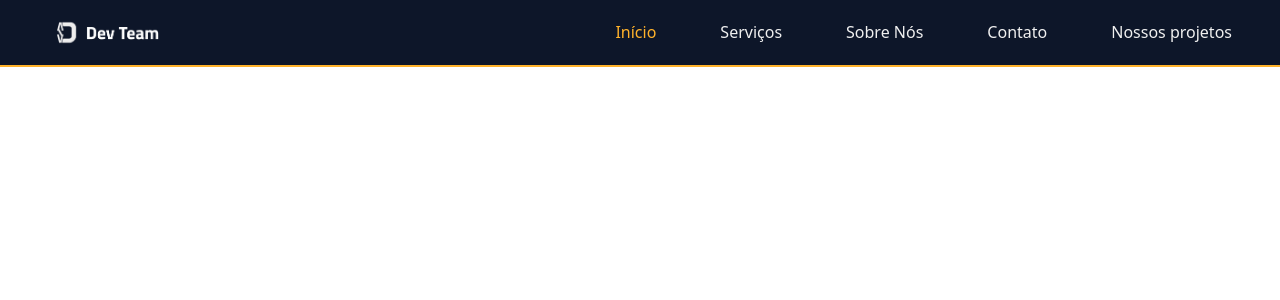
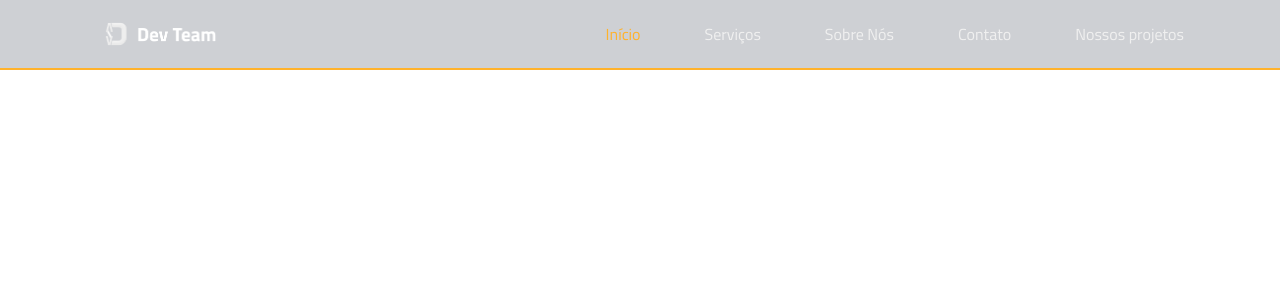
Before and after one commit to DevTeam-On/dev-team-page, a Next.js app: page / in a window 1280 px wide. Shown: the top 300 px of the page. Built offline with nearby package versions, Linux system fonts and the light colour scheme.

Commit message:
refact/feat: :hammer: add ItemsHeader component

```diff
--- /dev/null
+++ b/src/components/Header/ItemsHeader/index.tsx
@@ -0,0 +1,23 @@
+export default function ItemsHeader() {
+  return (
+    <div className="flex justify-center font-titilliumWeb">
+      <ul className="bg flex list-none space-x-16 text-center ">
+        <li className="cursor-pointer text-yellow-800 transition-colors duration-300 ease-in hover:text-yellow-700">
+          Início
+        </li>
+        <li className="cursor-pointer text-gray-50 transition-colors duration-300 ease-in hover:text-yellow-800">
+          Serviços
+        </li>
+        <li className="cursor-pointer text-gray-50 transition-colors duration-300 ease-in hover:text-yellow-800">
+          Sobre Nós
+        </li>
+        <li className="cursor-pointer text-gray-50 transition-colors duration-300 ease-in hover:text-yellow-800">
+          Contato
+        </li>
+        <li className="cursor-pointer text-gray-50 transition-colors duration-300 ease-in hover:text-yellow-800">
+          Nossos projetos
+        </li>
+      </ul>
+    </div>
+  )
+}
--- a/src/components/Header/index.tsx
+++ b/src/components/Header/index.tsx
@@ -1,36 +1,20 @@
 import Image from 'next/image'
 import Logo from '@/assets/images/DevTeamLogo.png'
+import ItemsHeader from './ItemsHeader'
 
 export default function HeaderComponent() {
   return (
-    <header className="fixed top-0 flex w-full items-center  justify-between border-b-2  border-yellow-800 bg-blue-200 px-12 py-4">
-      <div>
+    <nav className="fixed top-0 flex w-full items-center  justify-between border-b-2  border-yellow-800 bg-blue-200/20 px-24 py-4 backdrop-blur-sm">
+      <a href="#">
         <Image
           src={Logo}
-          width={120}
-          height={120}
+          width={130}
+          height={130}
           alt="Logo de marca usada pela Dev Team"
         />
-      </div>
-      <div className="flex justify-center">
-        <ul className="bg flex list-none space-x-16 text-center">
-          <li className="cursor-pointer text-yellow-800 transition-colors hover:text-gray-400">
-            Início
-          </li>
-          <li className="cursor-pointer text-gray-50 transition-colors hover:text-yellow-800">
-            Serviços
-          </li>
-          <li className="cursor-pointer text-gray-50 transition-colors hover:text-yellow-800">
-            Sobre Nós
-          </li>
-          <li className="cursor-pointer text-gray-50 transition-colors hover:text-yellow-800">
-            Contato
-          </li>
-          <li className="cursor-pointer text-gray-50 transition-colors hover:text-yellow-800">
-            Nossos projetos
-          </li>
-        </ul>
-      </div>
-    </header>
+      </a>
+
+      <ItemsHeader />
+    </nav>
   )
 }
```
